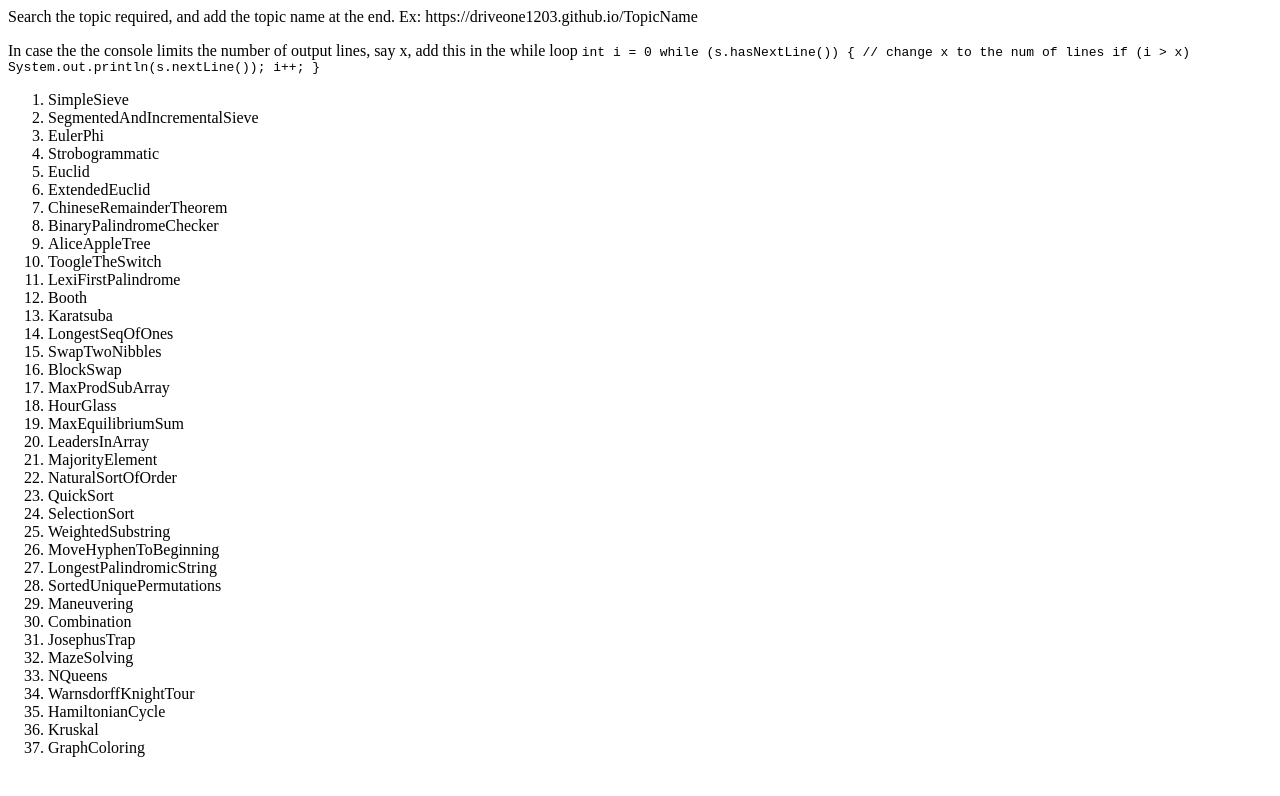
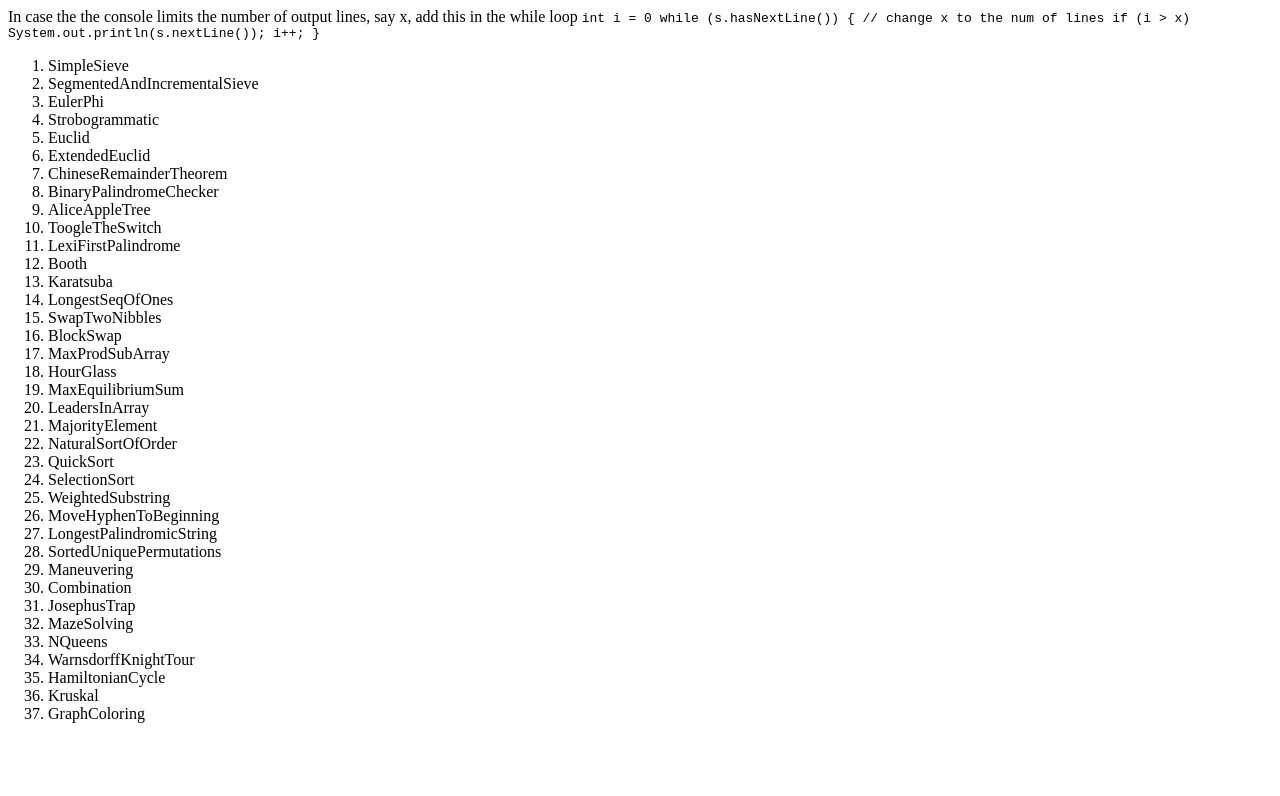
Before and after one commit to illuminaandii/illuminaandii.github.io, a plain HTML site: page index.html in a window 1280 px wide. Drawn offline with Linux system fonts and the light colour scheme.

Commit message:
Update index.html

```diff
--- a/index.html
+++ b/index.html
@@ -1,10 +1,7 @@
 <html>
   <head></head>
   <body>
-    <p>
-      Search the topic required, and add the topic name at the end.
-      Ex: https://driveone1203.github.io/TopicName
-    </p>
+
     <p>
       In case the the console limits the number of output lines, say x,
       add this in the while loop
```
